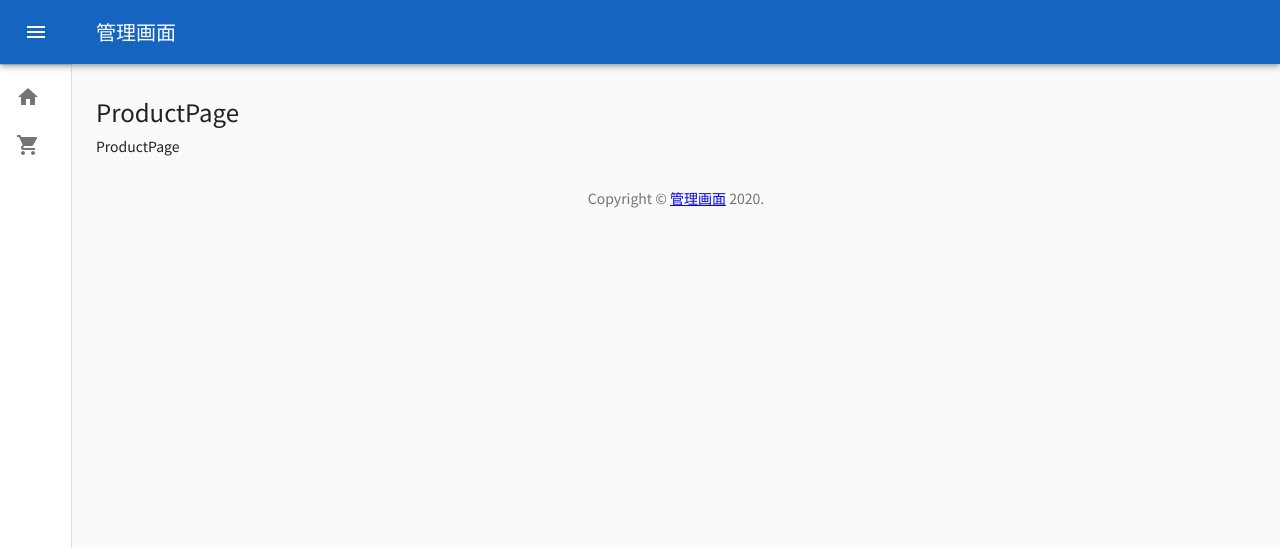
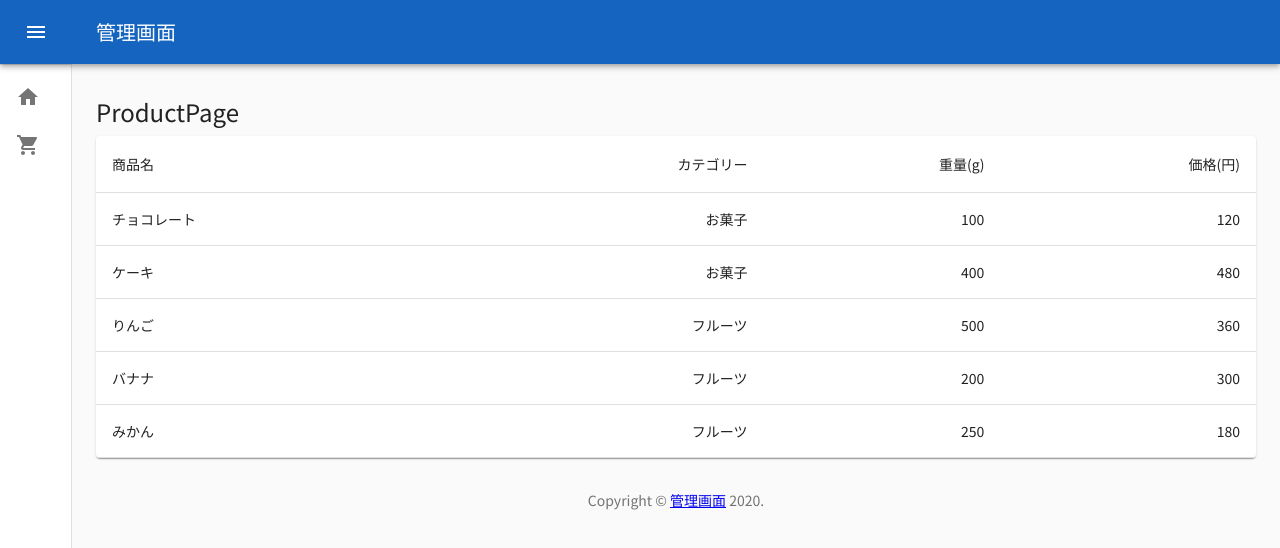
Before and after one commit to choimake/practice-material-ui, a React (Create React App) app: page /products in a window 1280 px wide. Shown: the top 548 px of the page. Built offline with nearby package versions, Linux system fonts and the light colour scheme.

Commit message:
ProductPageの表示処理を実装

```diff
--- a/src/components/pages/ProductPage.js
+++ b/src/components/pages/ProductPage.js
@@ -1,8 +1,65 @@
 import React from "react";
 import GenericTemplate from "../templates/GenericTemplate";
+import { makeStyles } from "@material-ui/core/styles";
+import {
+  Paper,
+  Table,
+  TableBody,
+  TableCell,
+  TableContainer,
+  TableHead,
+  TableRow,
+} from "@material-ui/core";
+
+const createData = (name, category, weight, price) => {
+  return { name, category, weight, price };
+};
+
+const rows = [
+  createData("チョコレート", "お菓子", 100, 120),
+  createData("ケーキ", "お菓子", 400, 480),
+  createData("りんご", "フルーツ", 500, 360),
+  createData("バナナ", "フルーツ", 200, 300),
+  createData("みかん", "フルーツ", 250, 180),
+];
+
+const useStyles = makeStyles({
+  table: {
+    minWidth: 650,
+  },
+});
 
 const ProductPage = () => {
-  return <GenericTemplate title="ProductPage">ProductPage</GenericTemplate>;
+  const classes = useStyles();
+
+  return (
+    <GenericTemplate title="ProductPage">
+      <TableContainer component={Paper}>
+        <Table className={classes.table} aria-label="simple table">
+          <TableHead>
+            <TableRow>
+              <TableCell>商品名</TableCell>
+              <TableCell align="right">カテゴリー</TableCell>
+              <TableCell align="right">重量(g)</TableCell>
+              <TableCell align="right">価格(円)</TableCell>
+            </TableRow>
+          </TableHead>
+          <TableBody>
+            {rows.map((row) => (
+              <TableRow key={row.name}>
+                <TableCell component="th" scope="row">
+                  {row.name}
+                </TableCell>
+                <TableCell align="right">{row.category}</TableCell>
+                <TableCell align="right">{row.weight}</TableCell>
+                <TableCell align="right">{row.price}</TableCell>
+              </TableRow>
+            ))}
+          </TableBody>
+        </Table>
+      </TableContainer>
+    </GenericTemplate>
+  );
 };
 
 export default ProductPage;
```
